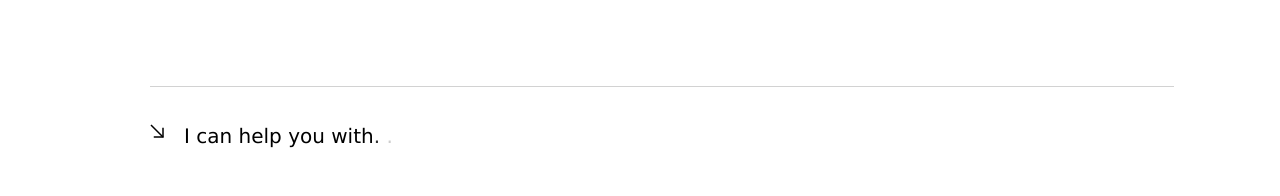
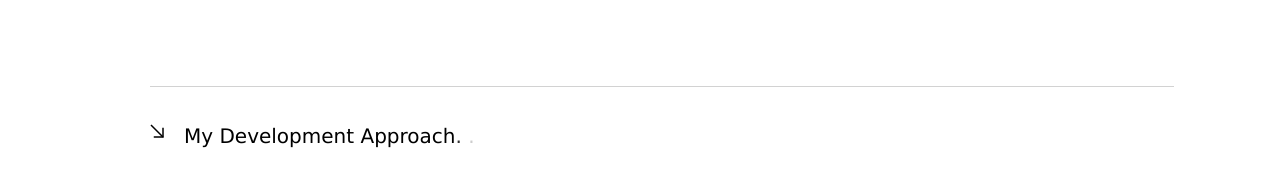
Before and after one commit to BiswayanMazumder/PortFolio-Biswayan-Mazumder, a React (Create React App) app: page /about in a window 1280 px wide. Shown: the part 1298-1494 px from the top of the page. Built offline with nearby package versions, Linux system fonts and the light colour scheme.

Commit message:
Text Change

```diff
--- a/src/About Page/AboutPages.jsx
+++ b/src/About Page/AboutPages.jsx
@@ -245,7 +245,7 @@ export default function AboutPageDetails() {
                             </g>
                         </g>
                     </svg>
-                    <span className="animated-dots">I can help you with<span className="dot">.</span><span className="dot">.</span><span className="dot">.</span></span>
+                    <span className="animated-dots">My Development Approach<span className="dot">.</span><span className="dot">.</span><span className="dot">.</span></span>
                 </div>
                 <div className="ndjnjdnv">
                     {/* First container with its own ref */}
```
